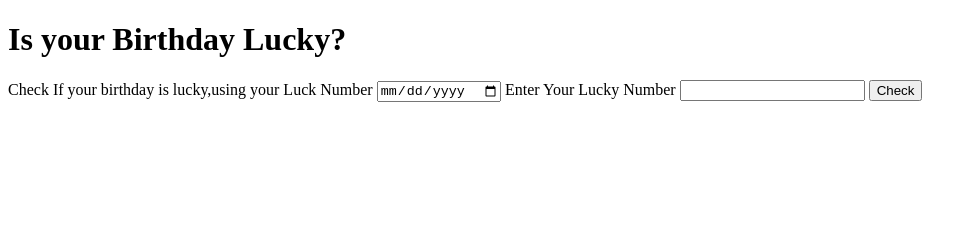
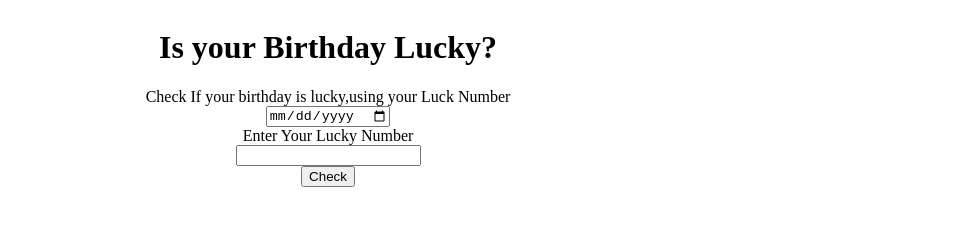
Before and after one commit to 4bhish/lucky-birthday, a plain HTML site: page index.html in a window 1280 px wide. Shown: the whole page, without its empty margins (0-977 px from the left). Drawn offline with Linux system fonts and the light colour scheme.

Commit message:
Update Styles

```diff
--- /dev/null
+++ b/Style.css
@@ -0,0 +1,12 @@
+*
+{
+
+}
+
+.container
+{
+    display: flex;
+    flex-direction: column;
+    width: 50vw;
+    align-items: center;
+}
--- a/index.html
+++ b/index.html
@@ -5,8 +5,9 @@
     <meta http-equiv="X-UA-Compatible" content="IE=edge">
     <meta name="viewport" content="width=device-width, initial-scale=1.0">
     <title>Lucky Birthday</title>
+    <link rel="stylesheet" href="Style.css">
 </head>
-<body>
+<body><div class="container">
     <h1 class="heading">Is your Birthday Lucky?</h1>
     <p1 class="discription">Check If your birthday is lucky,using your Luck Number</p1>
 
@@ -18,5 +19,8 @@
 
     <button id="check-button">Check</button>
     <h2 class="show-result"></h2>
+
+</div>
+
 </body>
 </html>
```
